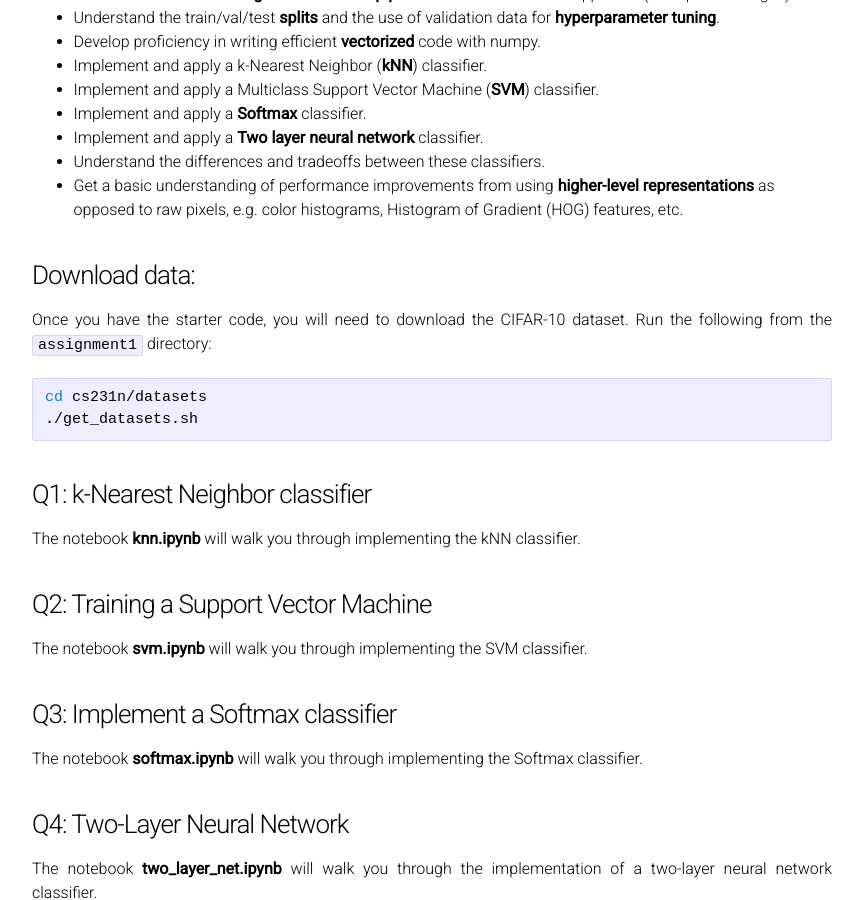
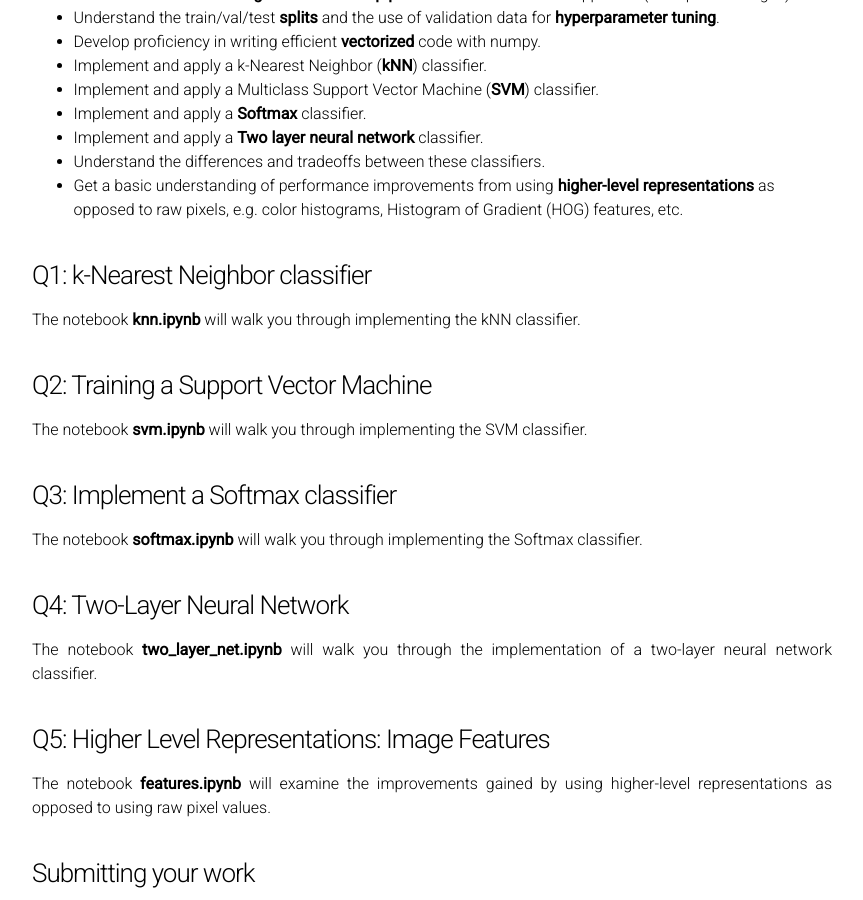
Before and after one commit to cs231n/cs231n.github.io, a Jekyll site: the page built from assignments/2022/assignment1.md, in a window 1280 px wide and 900 px high, scrolled down 1242 px. Shown: the whole window, without its empty margins (208-1071 px from the left). Built offline with Jekyll 4.4.1, drawn with Linux system fonts in a browser that asks for light colours.

Commit message:
Remove the redundant instruction

````diff
--- a/assignments/2022/assignment1.md
+++ b/assignments/2022/assignment1.md
@@ -42,15 +42,6 @@ In this assignment you will practice putting together a simple image classificat
 - Understand the differences and tradeoffs between these classifiers.
 - Get a basic understanding of performance improvements from using **higher-level representations** as opposed to raw pixels, e.g. color histograms, Histogram of Gradient (HOG) features, etc.
 
-### Download data:
-Once you have the starter code, you will need to download the CIFAR-10 dataset.
-Run the following from the `assignment1` directory:
-
-```bash
-cd cs231n/datasets
-./get_datasets.sh
-```
-
 ### Q1: k-Nearest Neighbor classifier
 
 The notebook **knn.ipynb** will walk you through implementing the kNN classifier.
````
